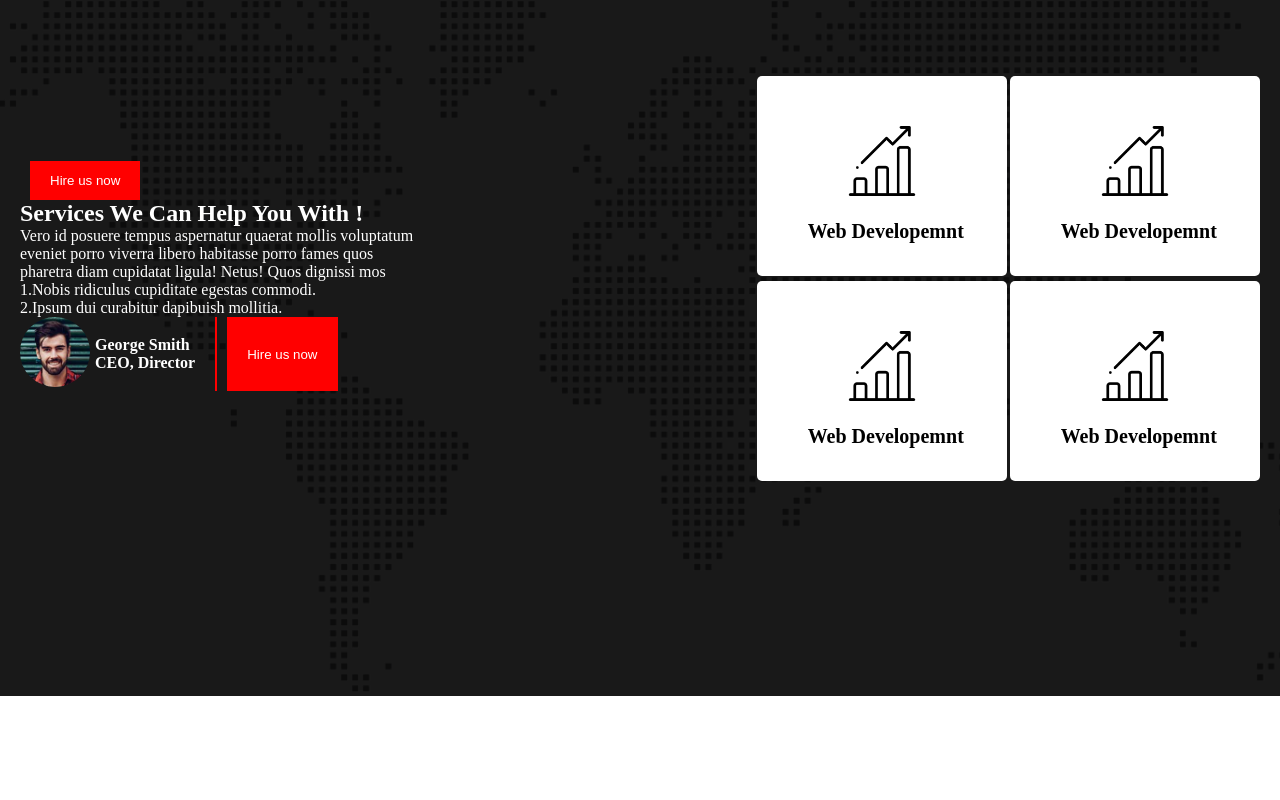
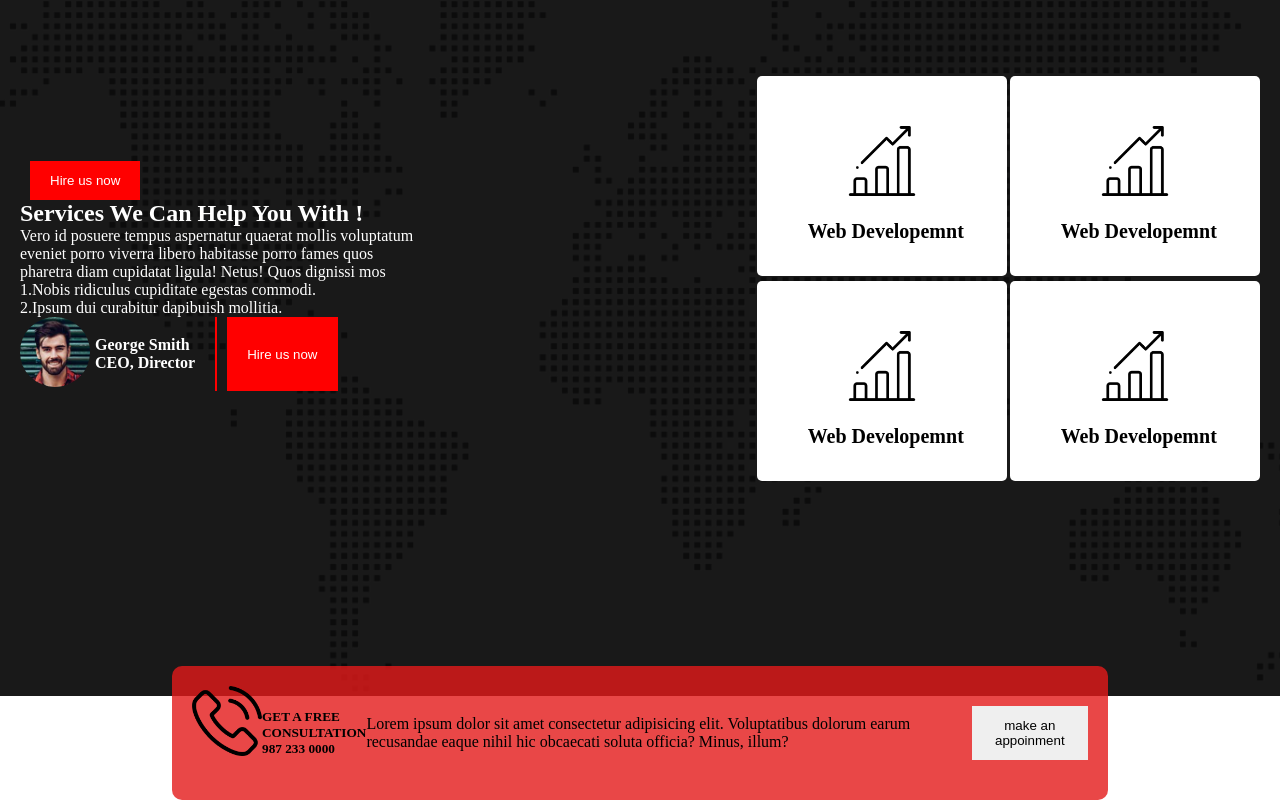
Before and after one commit to tanjilahamed99/digital-agency, a plain HTML site: page index.html in a window 1280 px wide. Shown: the part 1013-1813 px from the top of the page. Before the commit the page ends 1709 px from the top, so only its background shows below. Drawn offline with Linux system fonts and the light colour scheme.

Commit message:
contact complete

```diff
--- a/index.html
+++ b/index.html
@@ -80,6 +80,17 @@
                 </div>
             </div>
         </section>
+        <section class="contact">
+            <div class="contact-logo">
+                <div class="con-logo">
+                    <img src="asset/icons/phone-call.png" alt="">
+                </div>
+                <h5>GET A FREE  CONSULTATION <br> 987 233 0000</h5>
+            </div>
+            <p>Lorem ipsum dolor sit amet consectetur adipisicing elit. Voluptatibus dolorum earum recusandae eaque
+                nihil hic obcaecati soluta officia? Minus, illum?</p>
+                <button class="btn">make an appoinment</button>
+        </section>
     </main>
 </body>
 
--- a/style.css
+++ b/style.css
@@ -114,3 +114,22 @@ span{
 font-size: 20px;
 width: 105%;
 }
+.contact{
+    display: flex;
+    justify-content: space-around;
+    width: 70%;
+    margin: auto;
+    padding: 20px;
+    background-color: rgba(228, 25, 25, 0.8);
+    border-radius: 10px;
+    margin-top: -30px;
+    align-items: center;
+}
+.contact-logo{
+    display: flex;
+    align-items: center;
+}
+.con-logo img{
+    width: 70px;
+    margin-bottom: 20px;
+}
```
